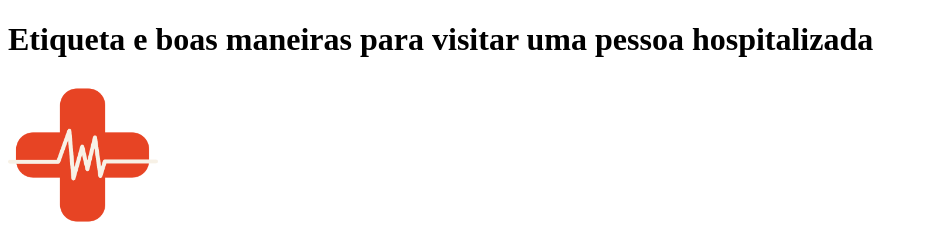
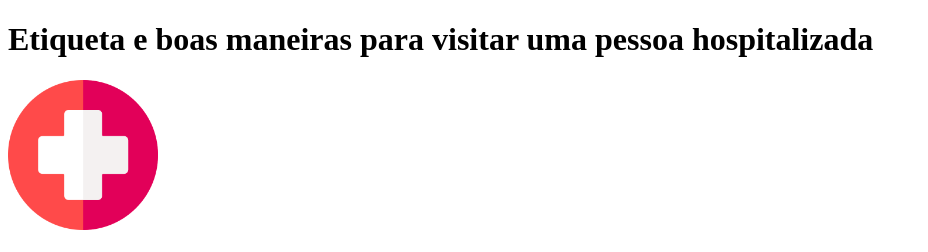
Before and after one commit to f4elzxx/atividade1-html, a plain HTML site: page regra1.htm in a window 1280 px wide. Shown: the top 252 px of the page, without its empty margins (0-928 px from the left). Drawn offline with Linux system fonts and the light colour scheme.

Commit message:
corrigido

```diff
--- a/regra1.htm
+++ b/regra1.htm
@@ -4,13 +4,14 @@
     <meta charset="UTF-8">
     <meta http-equiv="X-UA-Compatible" content="IE=edge">
     <meta name="viewport" content="width=device-width, initial-scale=1.0">
-    <title>Etiqueta e boas maneiras para visitar <br> uma pessoa hospitalizada</title>
+    <link href="imagens/simbolsaude.png" rel="simbolsaude icon" type="image/png">
+    <title>Regra 1</title>
 
 </head>
 
 <body>
     <h1>Etiqueta e boas maneiras para visitar uma pessoa hospitalizada</h1>
-    <img src="imagens/simbolsaude.png" alt ="simbolosaude" width="150px">
+    <img src="imagens/simbolosaude2.png" alt ="simbolosaude2" width="150px">
     <h1>Regra 1</h1>
     <p>Se não for um familiar próximo, entre em contato com a família<br>
          da pessoa ou o hospital para saber se, e quando, você pode visitar a <br>
```
Also changed, not shown: index.htm (+1 -0 lines), regra2.htm (+3 -2 lines), regra3.htm (+3 -2 lines), regra4.htm (+3 -2 lines), regra5.htm (+3 -2 lines), imagens/simbolosaude2.png (added).
